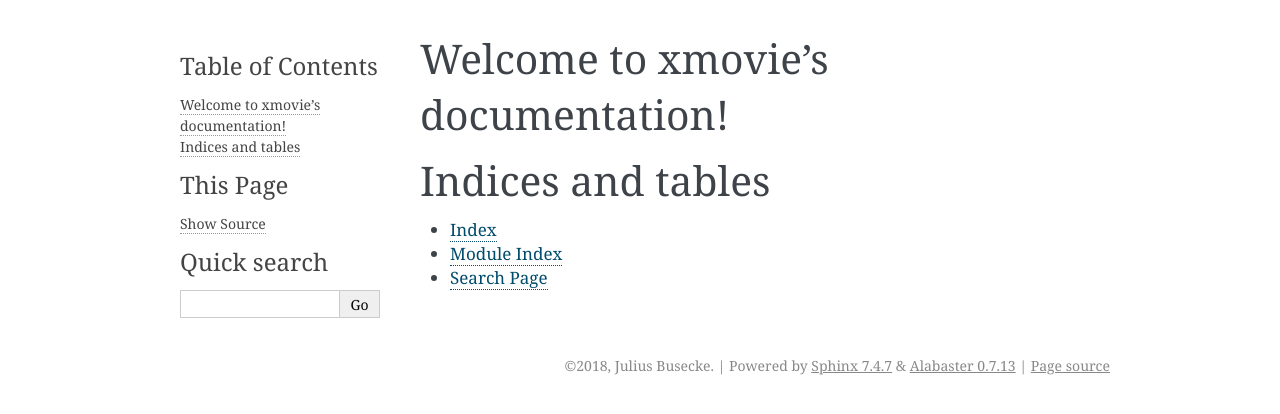
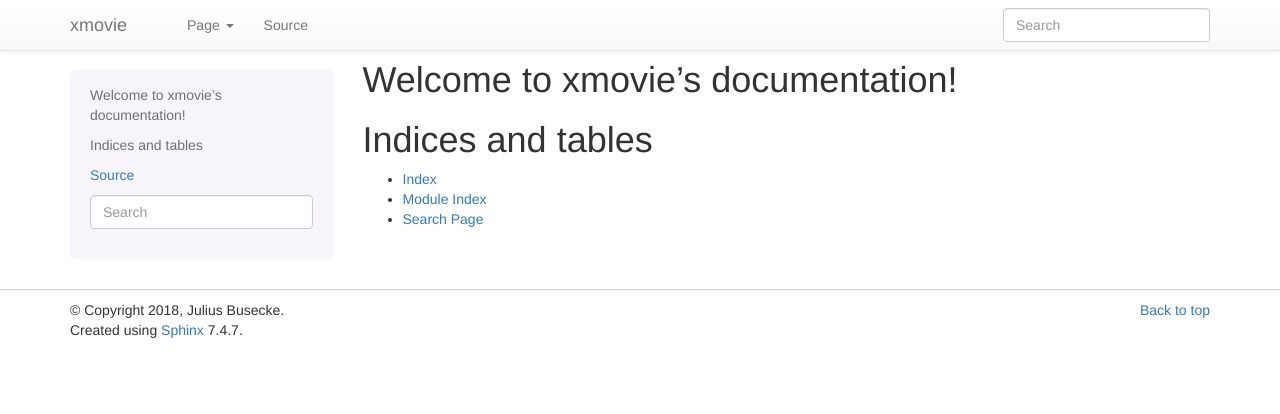
Before and after one commit to jbusecke/xmovie, a Sphinx documentation site: the page built from docs/index.rst, in a window 1280 px wide. Shown: the top 414 px of the page. Built offline with Sphinx 7.4.7, drawn with Linux system fonts in a browser that asks for light colours.

Commit message:
bootstrap theme

```diff
--- a/docs/conf.py
+++ b/docs/conf.py
@@ -15,6 +15,7 @@
 # import os
 # import sys
 # sys.path.insert(0, os.path.abspath('.'))
+import sphinx_bootstrap_theme
 
 
 # -- Project information -----------------------------------------------------
@@ -78,7 +79,8 @@ pygments_style = 'sphinx'
 # The theme to use for HTML and HTML Help pages.  See the documentation for
 # a list of builtin themes.
 #
-html_theme = 'alabaster'
+html_theme = 'bootstrap'
+html_theme_path = sphinx_bootstrap_theme.get_html_theme_path()
 
 # Theme options are theme-specific and customize the look and feel of a theme
 # further.  For a list of options available for each theme, see the
```
Also changed, not shown: 1 other file.
